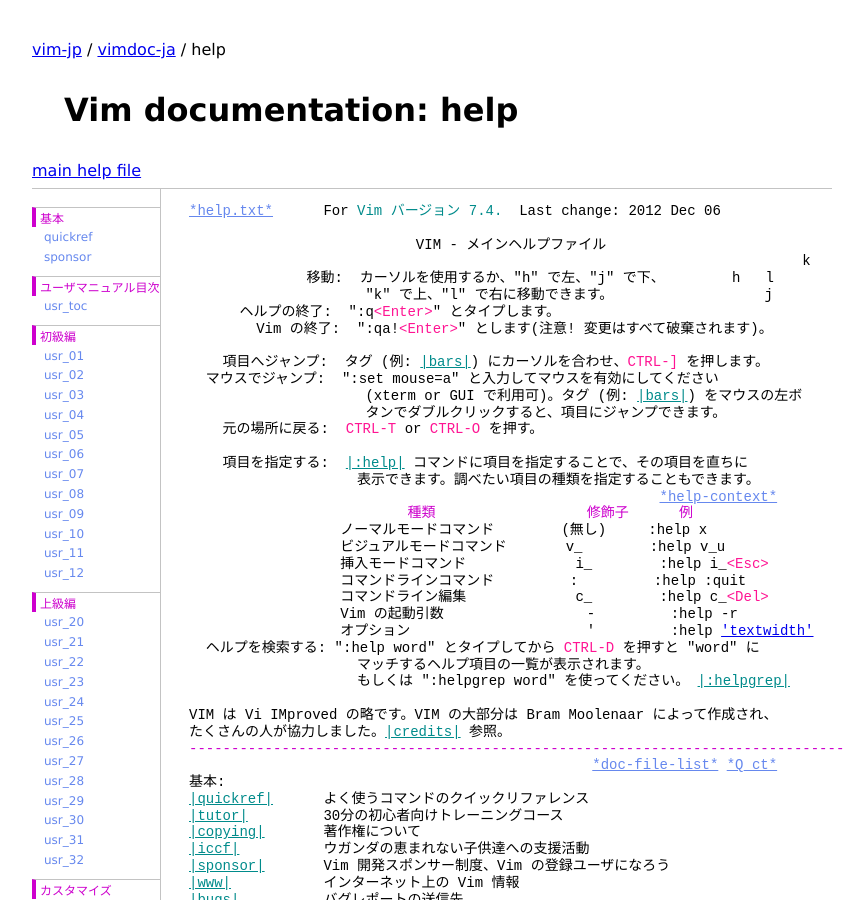
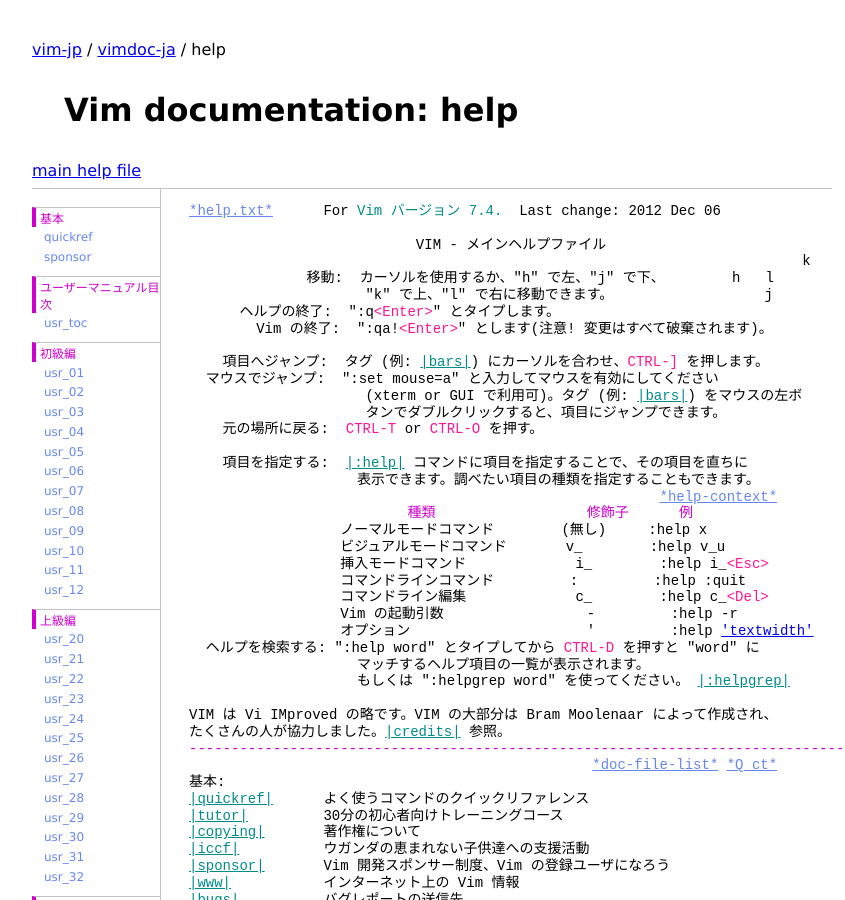
Before and after one commit to vim-jp/vimdoc-ja, a Jekyll site: the page built from index.html, in a window 1280 px wide and 900 px high. Shown: the whole window, without its empty margins (208-1053 px from the left). Built offline with Jekyll 4.4.1, drawn with Linux system fonts in a browser that asks for light colours; nearby versions of some CDN libraries; Markdown is read by kramdown in place of the engine named in the settings; comment, search, counter and statistics services are not loaded.

Commit message:
ユーザ->ユーザー

```diff
--- a/_layouts/vimdoc.html
+++ b/_layouts/vimdoc.html
@@ -48,7 +48,7 @@
 <li><a href="sponsor.html">sponsor</a></li>
 </ul></dd>
 
-<dt>ユーザマニュアル目次</dt>
+<dt>ユーザーマニュアル目次</dt>
 <dd><ul>
 <li><a href="usr_toc.html">usr_toc</a></li>
 </ul></dd>
```
